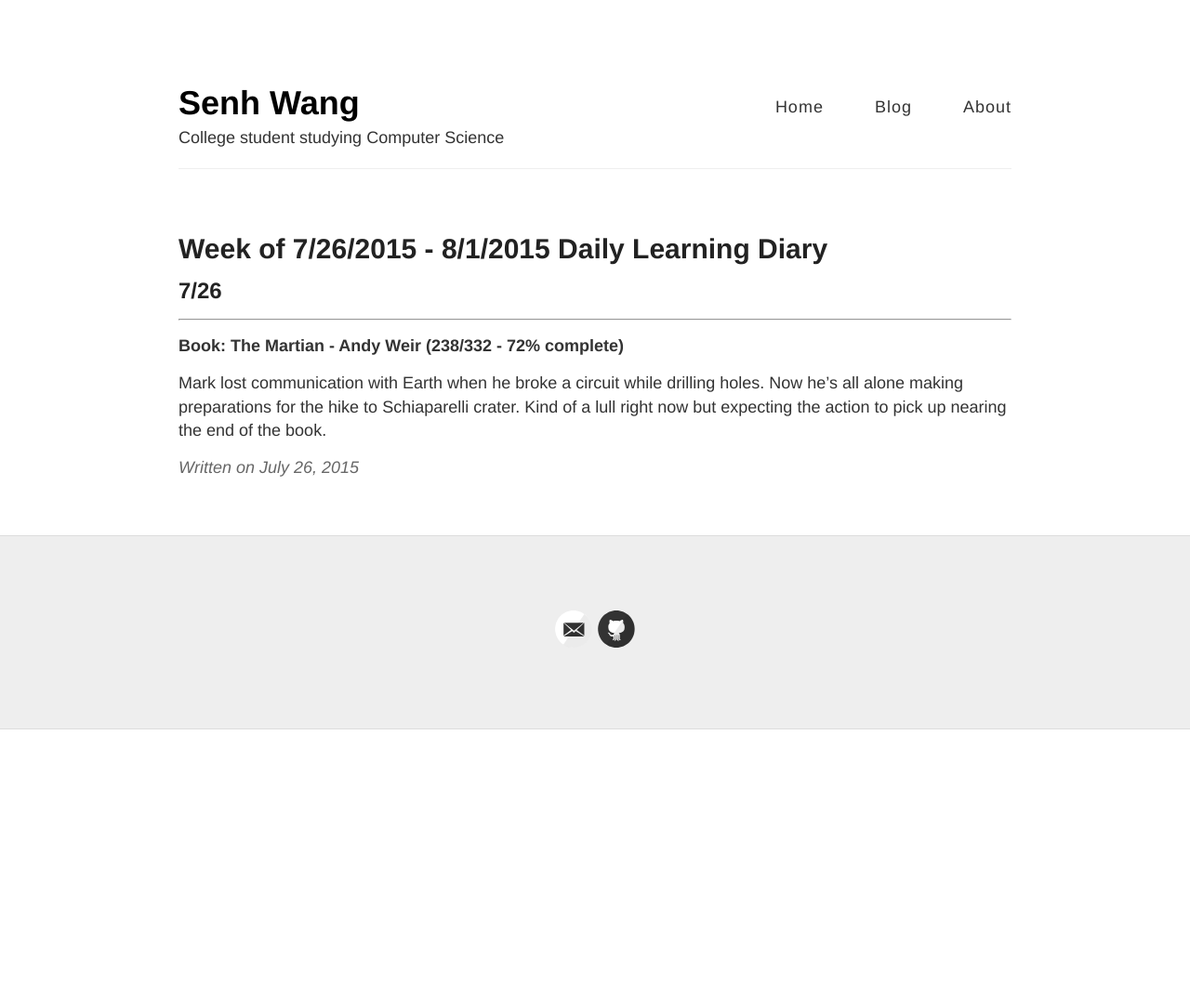
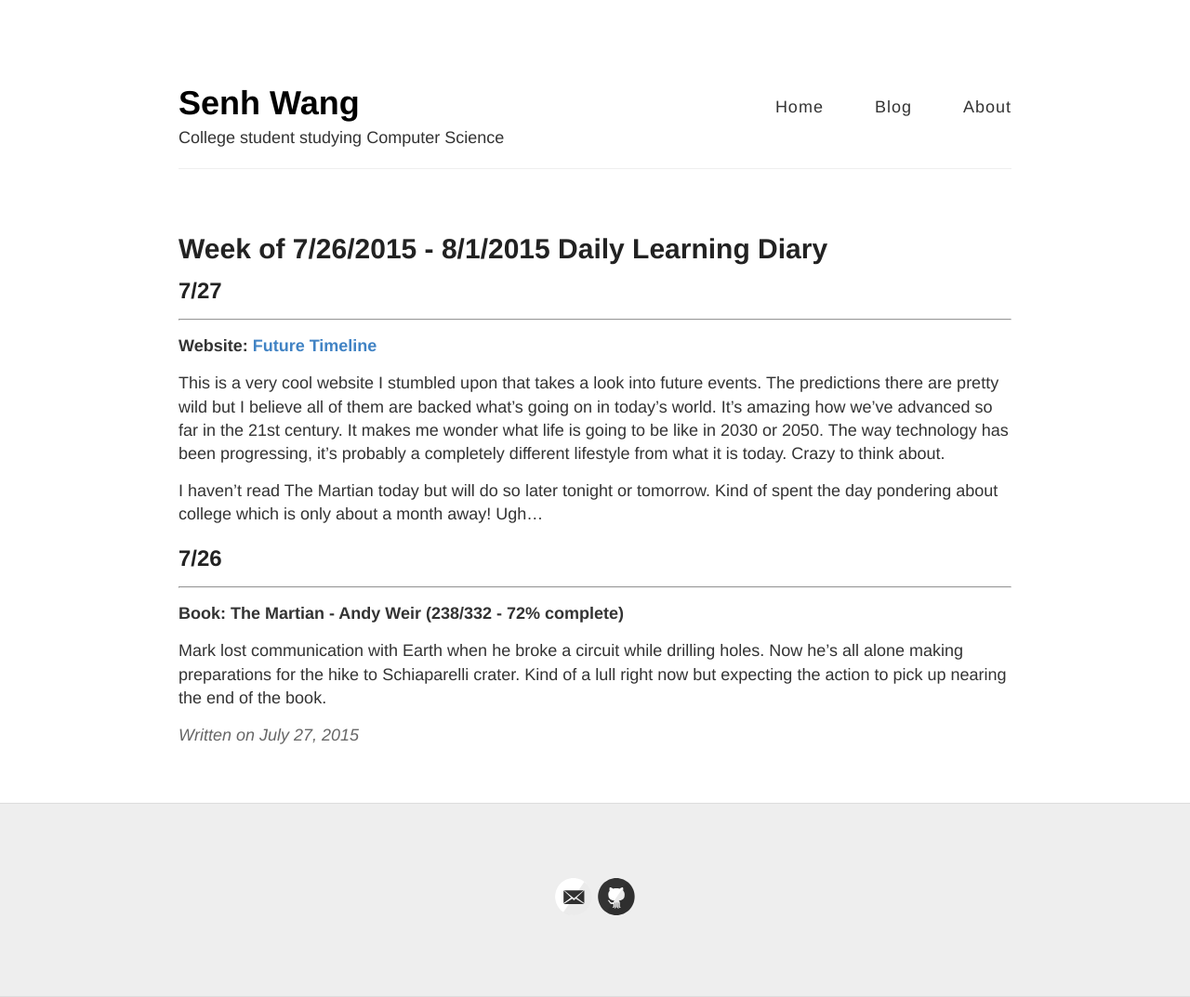
Before and after one commit to SenhW/senhw.github.io, a Jekyll site: the page built from _posts/2015-07-26-7-26-2015-learning-diary.md, in a window 1280 px wide. Shown: the whole page at 93% size. Built offline with Jekyll 4.4.1, drawn with Linux system fonts in a browser that asks for light colours; Markdown is read by kramdown in place of the engine named in the settings; before the commit the page ends 900 px from its top, so only the background shows below that.

Commit message:
7/27 entry

```diff
--- a/_posts/2015-07-26-7-26-2015-learning-diary.md
+++ b/_posts/2015-07-26-7-26-2015-learning-diary.md
@@ -2,8 +2,16 @@
 layout: post
 title: Week of 7/26/2015 - 8/1/2015 Daily Learning Diary
 permalink: /blog/7-26-2015-learning-diary/
-date: 2015-07-26
+date: 2015-07-27
 ---
+
+## 7/27
+---
+**Website: [Future Timeline](http://www.futuretimeline.net/)**
+
+This is a very cool website I stumbled upon that takes a look into future events. The predictions there are pretty wild but I believe all of them are backed what's going on in today's world. It's amazing how we've advanced so far in the 21st century. It makes me wonder what life is going to be like in 2030 or 2050. The way technology has been progressing, it's probably a completely different lifestyle from what it is today. Crazy to think about.
+
+I haven't read The Martian today but will do so later tonight or tomorrow. Kind of spent the day pondering about college which is only about a month away! Ugh...
 
 ## 7/26
 ---
```
